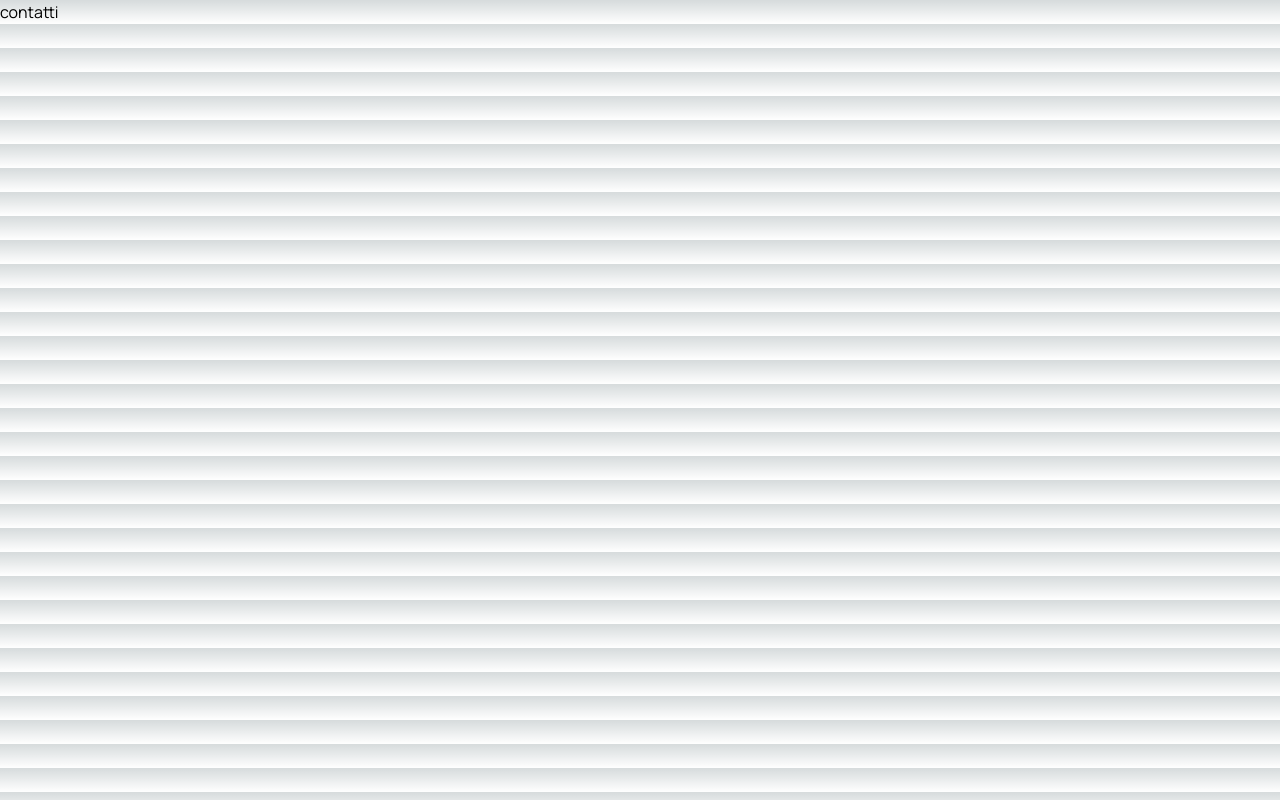
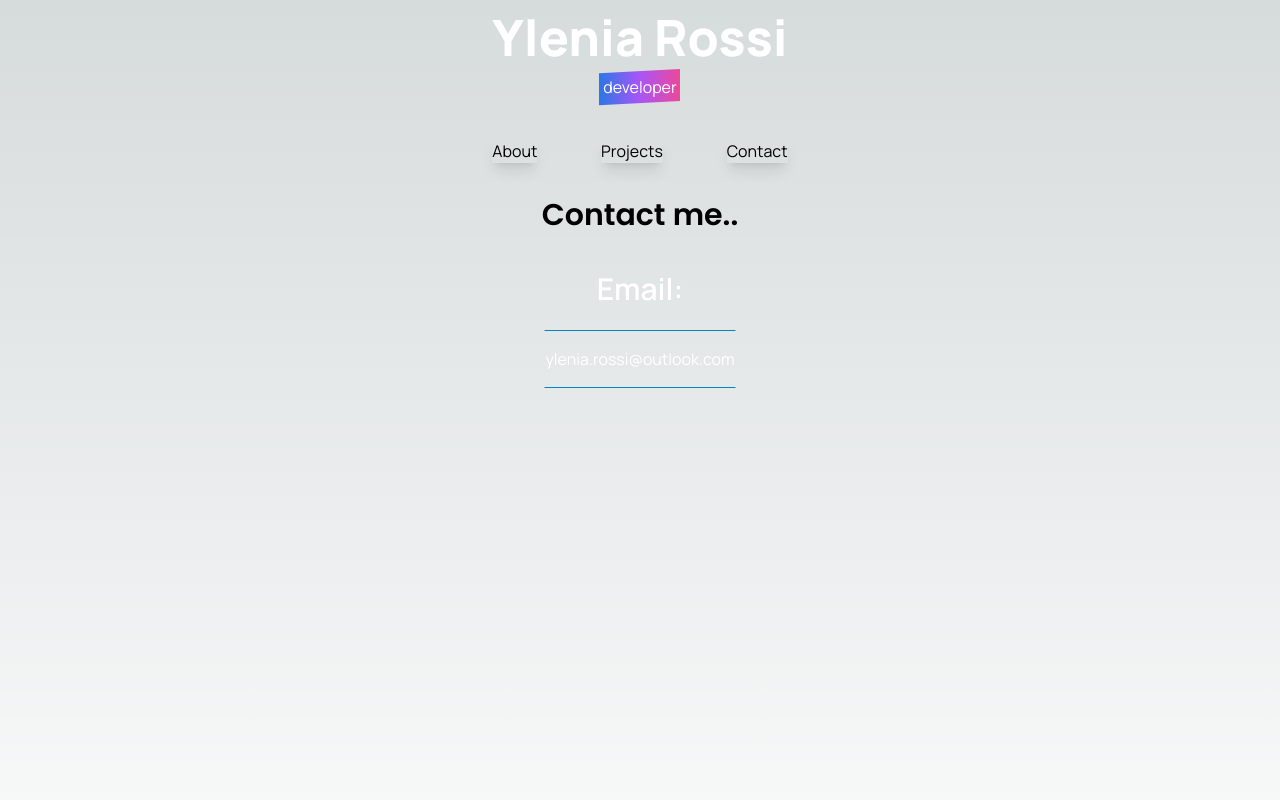
Before and after one commit to roxyle/portfolio, a Next.js app: page /Contact in a window 1280 px wide. Shown: the top 800 px of the page. Built offline with nearby package versions, Linux system fonts and the light colour scheme.

Commit message:
added contact page

```diff
--- a/package.json
+++ b/package.json
@@ -9,6 +9,7 @@
     "lint": "next lint"
   },
   "dependencies": {
+    "@emailjs/browser": "^4.3.3",
     "next": "14.2.4",
     "react": "^18",
     "react-dom": "^18",
--- a/src/pages/Contact/index.tsx
+++ b/src/pages/Contact/index.tsx
@@ -1,5 +1,31 @@
-export default function Contact() {
-  return (<>
-   <p>contatti</p>
-  </>)
+import Footer from '@/components/Footer'
+import Hero from '@/components/Hero'
+import React from 'react'
+
+const Contact = () => {
+  return (
+    <>
+    <Hero/>
+    <section className='max-container'>
+
+      <h1 className='head-text flex justify-center'>
+        Contact me..
+      </h1>
+
+      <div className='py-8'>
+        <h2 className='head-text flex justify-center'>
+            <span className="relative text-white">Email:</span>
+        </h2>
+
+        <div className='mt-5 flex justify-center gap-3 text-white'>
+          <p className='py-4 border border-x-transparent border-y-sky-600'>
+            ylenia.rossi@outlook.com</p>
+        </div>
+      </div>
+      </section>
+      <Footer/>
+    </>
+  )
 }
+
+export default Contact
```
Also changed, not shown: 1 other file (tests, documents, lock files or other folders).
